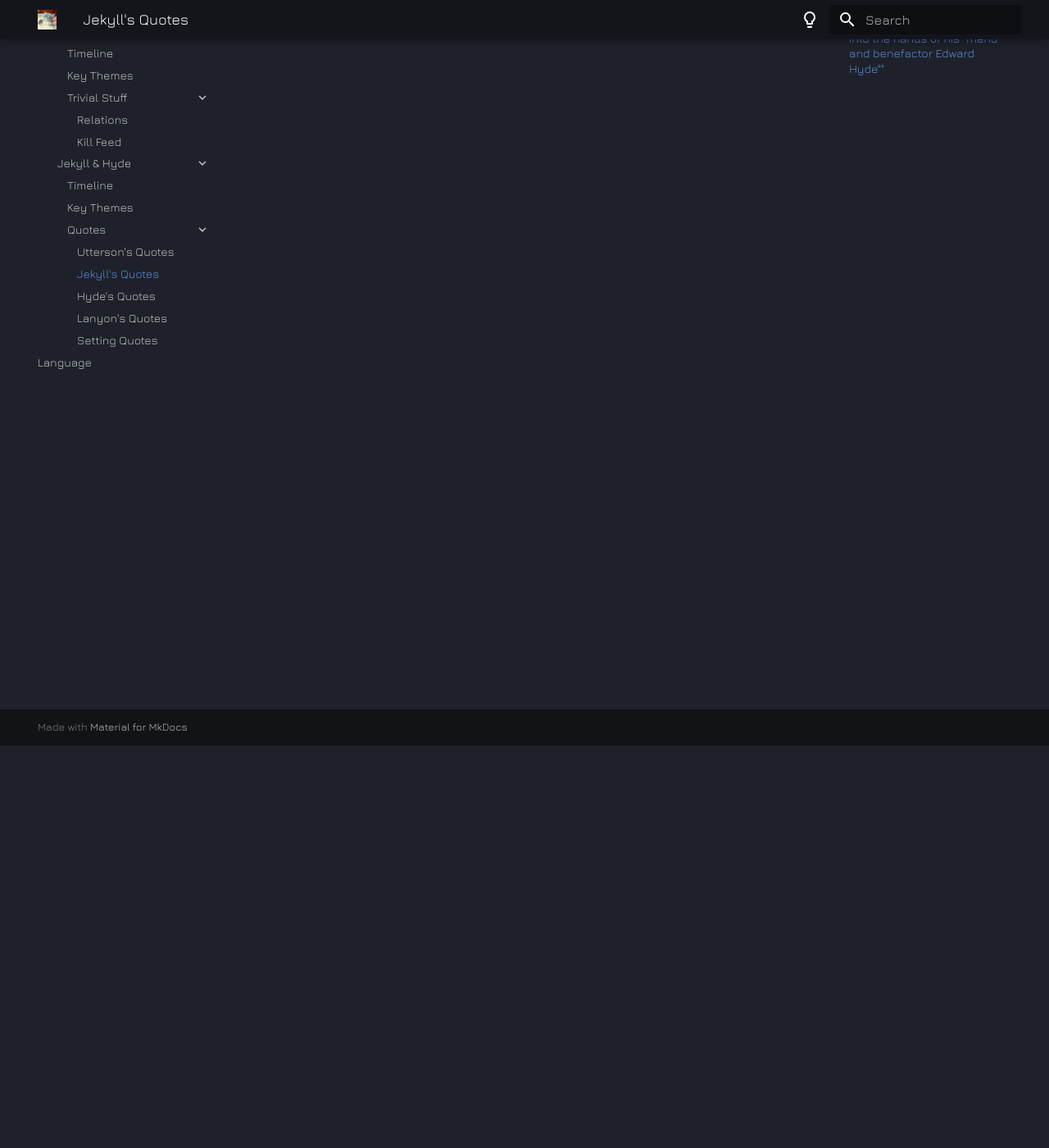
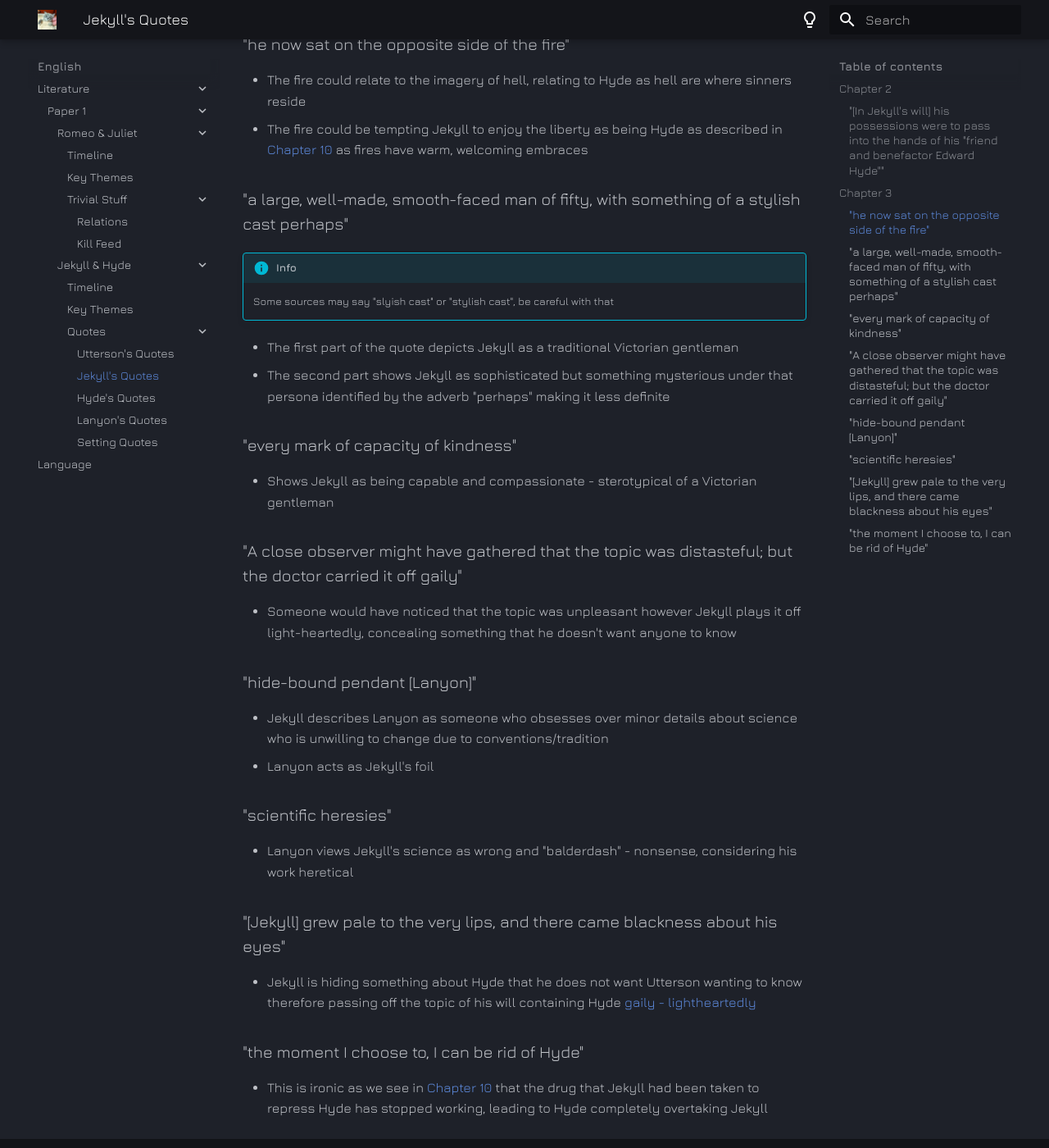
Before and after one commit to public-archive-docs/revision_archive, an MkDocs documentation site: the page built from docs/english/literature/jekyll_and_hyde/quotes/jekyll.md, in a window 1280 px wide and 1400 px high, scrolled down 491 px. Shown: the whole window at 82% size. Built offline with MkDocs 1.6.1 and Material for MkDocs 9.7.7, drawn with Linux system fonts in a browser that asks for light colours.

Commit message:
chapter 3 quotes (#5)

```diff
--- a/docs/english/literature/jekyll_and_hyde/quotes/jekyll.md
+++ b/docs/english/literature/jekyll_and_hyde/quotes/jekyll.md
@@ -6,3 +6,44 @@
 
 - Jekyll and Hyde relationship akin to a father-son relationship
 - Benefactor foreshadows the reveal of Jekyll = Hyde, [Chapter 10](../timeline.md/#chapter-10) explores the idea of Hyde helping Jekyll with his repressed desires
+
+
+## Chapter 3
+
+### "he now sat on the opposite side of the fire"
+
+- The fire could relate to the imagery of hell, relating to Hyde as hell are where sinners reside
+- The fire could be tempting Jekyll to enjoy the liberty as being Hyde as described in [Chapter 10](../timeline.md/#chapter-10) as fires have warm, welcoming embraces
+
+### "a large, well-made, smooth-faced man of fifty, with something of a stylish cast perhaps"
+
+!!! info
+	Some sources may say "slyish cast" or "stylish cast", be careful with that
+
+- The first part of the quote depicts Jekyll as a traditional Victorian gentleman
+- The second part shows Jekyll as sophisticated but something mysterious under that persona identified by the adverb "perhaps" making it less definite
+
+### "every mark of capacity of kindness"
+
+- Shows Jekyll as being capable and compassionate - sterotypical of a Victorian gentleman
+
+### "A close observer might have gathered that the topic was distasteful; but the doctor carried it off gaily"
+
+- Someone would have noticed that the topic was unpleasant however Jekyll plays it off light-heartedly, concealing something that he doesn't want anyone to know
+
+### "hide-bound pendant [Lanyon]"
+
+- Jekyll describes Lanyon as someone who obsesses over minor details about science who is unwilling to change due to conventions/tradition
+- Lanyon acts as Jekyll's foil
+
+### "scientific heresies"
+
+- Lanyon views Jekyll's science as wrong and "balderdash" - nonsense, considering his work heretical
+
+### "[Jekyll] grew pale to the very lips, and there came blackness about his eyes"
+
+- Jekyll is hiding something about Hyde that he does not want Utterson wanting to know therefore passing off the topic of his will containing Hyde [gaily - lightheartedly](#a-close-observer-might-have-gathered-that-the-topic-was-distasteful-but-the-doctor-carried-it-off-gaily)
+
+### "the moment I choose to, I can be rid of Hyde"
+
+- This is ironic as we see in [Chapter 10](../timeline.md/#chapter-10) that the drug that Jekyll had been taken to repress Hyde has stopped working, leading to Hyde completely overtaking Jekyll
--- a/docs/english/literature/jekyll_and_hyde/quotes/utterson.md
+++ b/docs/english/literature/jekyll_and_hyde/quotes/utterson.md
@@ -148,6 +148,13 @@
 
 ---
 
-### "only grunted in acknowledgment of the address"
+### "[Utterson] only grunted in acknowledgment of the address"
 
 - Utterson is taking on some of the animalistic natures of Hyde
+
+---
+
+### "Your master seems to repose a great deal of trust in that young man..." resumed the other musingly
+
+- This expands on Utterson's caring nature as the word "musingly" shows deep thought or contemplation
+	- He cares for his friend, Jekyll, wondering if theres any ulterior motive to why Hyde has a key to Jekyll's house
```
Also changed, not shown: docs/english/literature/jekyll_and_hyde/quotes/hyde.md (+1 -1 lines), docs/english/literature/jekyll_and_hyde/quotes/setting.md (+7 -0 lines).
